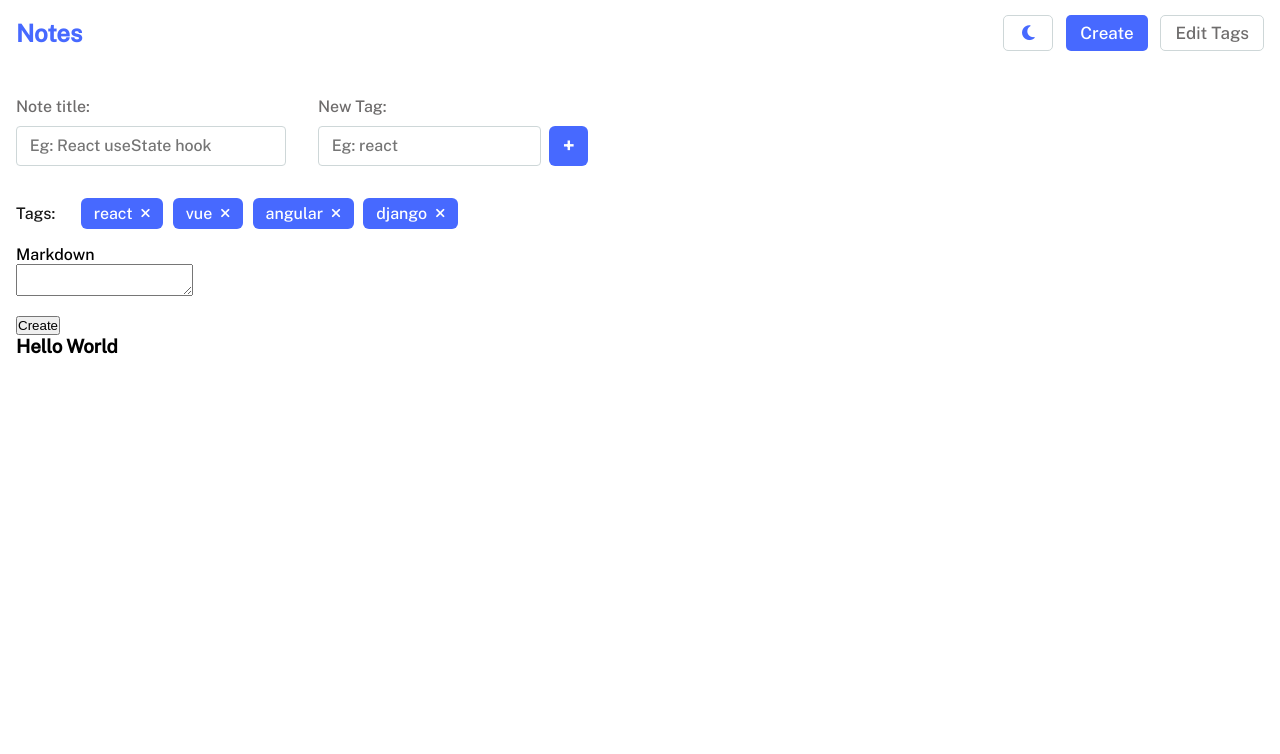
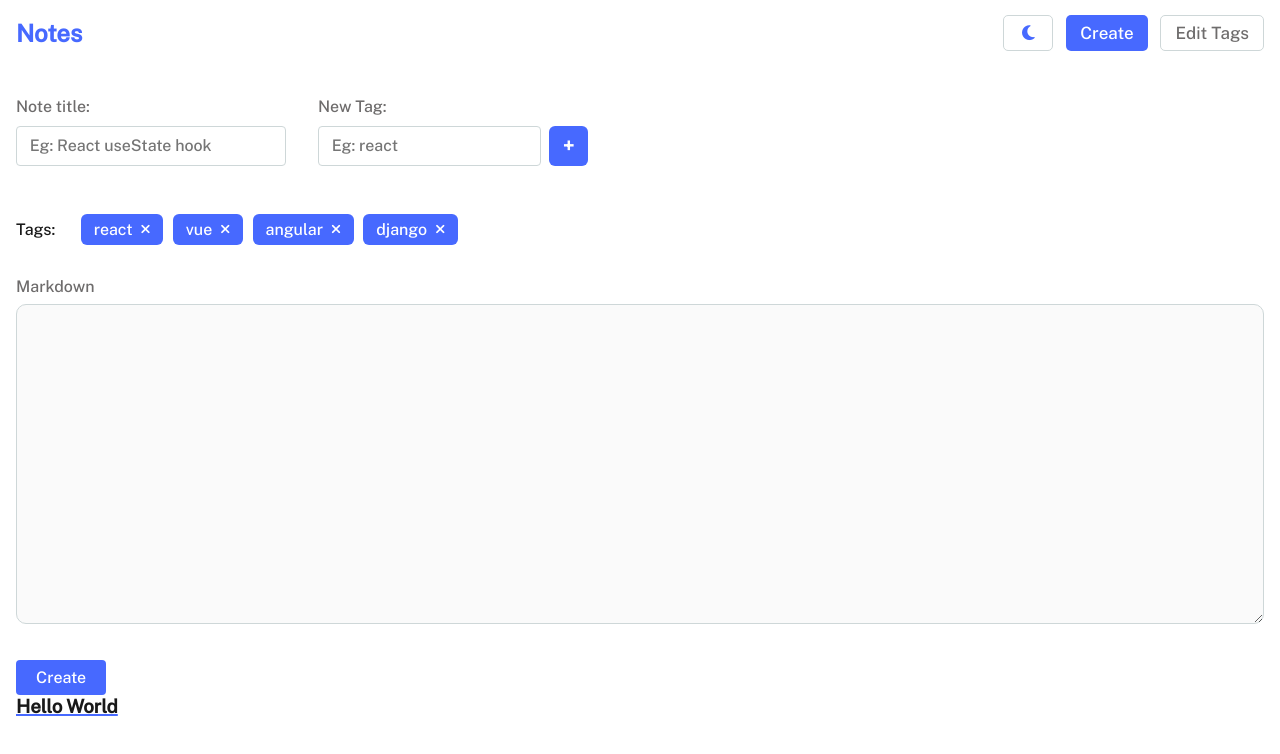
Before and after one commit to Lindrit-Sulaj/Notes-App, a React (Vite) app: page /create in a window 1280 px wide. Shown: the top 754 px of the page. Built offline with nearby package versions, Linux system fonts and the light colour scheme.

Commit message:
Updated scss

```diff
--- a/src/assets/index.scss
+++ b/src/assets/index.scss
@@ -10,16 +10,21 @@ ul {
   list-style-type: disc;
   list-style-position: inside;
 }
+
 ol {
   list-style-type: decimal;
   list-style-position: inside;
 }
-ul ul, ol ul {
+
+ul ul,
+ol ul {
   list-style-type: circle;
   list-style-position: inside;
   margin-left: 15px;
 }
-ol ol, ul ol {
+
+ol ol,
+ul ol {
   list-style-type: lower-latin;
   list-style-position: inside;
   margin-left: 15px;
@@ -105,8 +110,8 @@ body {
 }
 
 .navbar__mobile {
-  position: fixed;
-  bottom: 0;
+  position: absolute;
+  bottom: 0px;
   width: 100%;
   display: flex;
   padding: 1rem 0 .6rem 0;
@@ -293,11 +298,17 @@ body {
 .createNote {
   padding: 2rem 1rem 0 1rem;
 
+  h1 {
+    color: $text-main;
+    margin-bottom: 2rem;
+    text-decoration: underline $neon-blue 2px;
+  }
+
   form {
     display: flex;
     flex-direction: column;
     align-items: flex-start;
-    gap: 1rem;
+    gap: 2rem;
 
     .main-actions {
       display: flex;
@@ -334,11 +345,16 @@ body {
       width: 100%;
       max-width: 270px;
 
+      @include mobile {
+        max-width: none;
+      }
+
       label {
         display: block;
         width: 100%;
         margin-bottom: .6rem;
       }
+
       input {
         display: block;
         width: 100%;
@@ -350,6 +366,10 @@ body {
     .note-tags {
       width: 100%;
       max-width: 270px;
+
+      @include mobile {
+        max-width: none;
+      }
 
       label {
         display: block;
@@ -367,6 +387,7 @@ body {
           width: 85%;
           padding: 0 .8rem;
         }
+
         button {
           width: 15%;
           background-color: $neon-blue;
@@ -407,5 +428,47 @@ body {
         }
       }
     }
+
+    .markdown {
+      width: 100%;
+
+      p {
+        color: $text-secondary;
+        margin-bottom: .5rem;
+      }
+
+      textarea {
+        width: 100%;
+        height: 40vh;
+        background-color: $background-secondary;
+        border: 1px solid $gray;
+        border-radius: 10px;
+        padding: 1rem;
+        resize: vertical;
+        color: $text-main;
+        font-family: $font-main;
+        font-size: 16px;
+      }
+
+      textarea:focus {
+        outline: none;
+        border: 2px solid $neon-blue;
+      }
+    }
+
+    button[type="submit"] {
+      background-color: $neon-blue;
+      padding: 8px 20px;
+      font-family: $font-main;
+      font-size: 16px;
+      color: $background;
+      border-radius: 4px;
+      border: none;
+      cursor: pointer;
+
+      @include hover {
+        opacity: .7;
+      }
+    }
   }
 }
```
